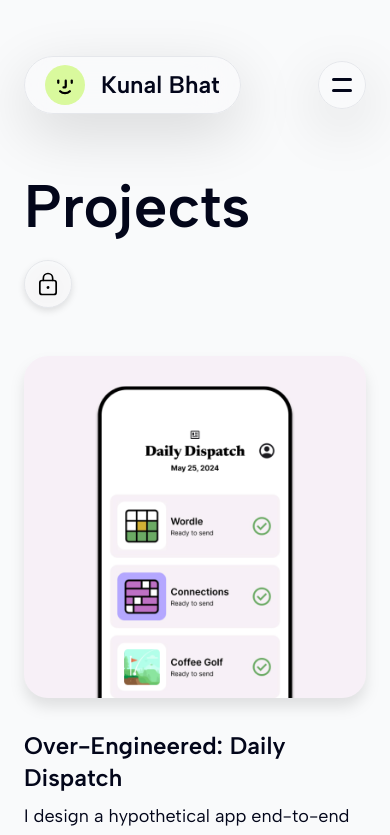
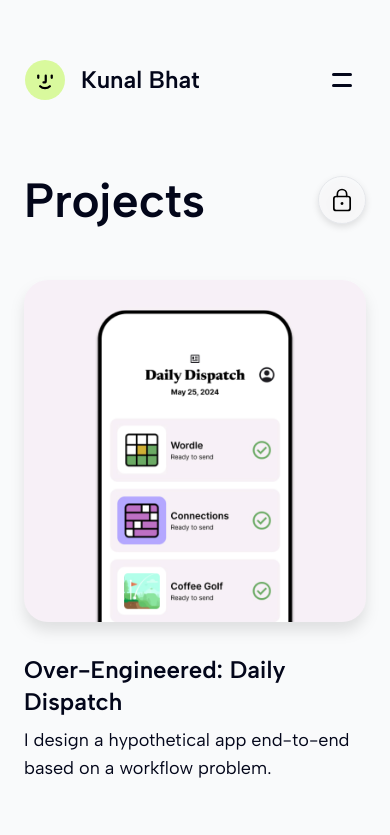
Before and after one commit to kunalbhat/portfolio-2025, a Next.js app: page /work in a window 390 px wide. Shown: the top 835 px of the page. Built offline with nearby package versions, Linux system fonts and the light colour scheme.

Commit message:
site header adjustments

```diff
--- a/src/app/work/page.tsx
+++ b/src/app/work/page.tsx
@@ -1,6 +1,6 @@
 "use client";
 
-import { FormEvent, FocusEvent, useRef, useState } from "react";
+import { FormEvent, FocusEvent, useEffect, useRef, useState } from "react";
 import AnimatedHeadline from "@/components/animated-headline";
 import SiteHeader from "@/components/site-header";
 import Image from "next/image";
@@ -17,6 +17,7 @@
   const [error, setError] = useState(false);
   const [showInput, setShowInput] = useState(false);
   const formRef = useRef<HTMLFormElement | null>(null);
+  const triggerRef = useRef<HTMLButtonElement | null>(null);
   const theme = useTheme("light");
   const trmnlImage = themedAsset(
     "/images/trmnl-spotify-dashboard-mobile",
@@ -55,20 +56,42 @@
     }
   };
 
+  useEffect(() => {
+    if (!showInput || isUnlocked) return;
+    const handleClickOutside = (event: MouseEvent | TouchEvent) => {
+      const target = event.target as Node | null;
+      if (
+        (formRef.current && formRef.current.contains(target)) ||
+        (triggerRef.current && triggerRef.current.contains(target))
+      ) {
+        return;
+      }
+      setShowInput(false);
+      setPassword("");
+      setError(false);
+    };
+    document.addEventListener("mousedown", handleClickOutside);
+    document.addEventListener("touchstart", handleClickOutside);
+    return () => {
+      document.removeEventListener("mousedown", handleClickOutside);
+      document.removeEventListener("touchstart", handleClickOutside);
+    };
+  }, [showInput, isUnlocked]);
+
   return (
     <div className="max-w-8xl px-6 md:px-16 pt-20 md:pt-28 mx-auto transition-colors duration-650 ease-[cubic-bezier(0.25,0.8,0.35,1)]">
       <SiteHeader />
 
       <main className="py-12 min-h-screen">
-        <header className="max-w-8xl my-12 md:my-16 flex flex-col md:flex-row md:items-center md:justify-between gap-4">
-          <div className="max-w-5xl">
+        <header className="max-w-8xl my-12 md:my-16 flex items-center justify-between gap-4">
+          <div className="max-w-5xl flex-1 min-w-0">
             <AnimatedHeadline
-              className="mb-2 md:mb-3 md:text-7xl font-semibold"
+              className="mb-2 md:mb-3 text-5xl md:text-7xl font-semibold"
               text="Projects"
             />
           </div>
 
-          <div className="flex items-center gap-10 self-start md:self-center">
+          <div className="flex items-center gap-3 md:gap-10 self-start md:self-center flex-shrink-0">
             {showInput && !isUnlocked ? (
               <form
                 ref={formRef}
@@ -101,6 +124,7 @@
 
             <button
               type="button"
+              ref={triggerRef}
               onClick={revealInput}
               disabled={isUnlocked}
               className="h-12 w-12 rounded-full grid place-items-center border border-(--border) bg-(--bg-overlay) drop-shadow-md cursor-pointer disabled:cursor-default"
--- a/src/components/site-header.tsx
+++ b/src/components/site-header.tsx
@@ -9,6 +9,7 @@
 export default function SiteHeader() {
   const [isVisible, setIsVisible] = useState(true);
   const [isMenuOpen, setIsMenuOpen] = useState(false);
+  const [hasScrolled, setHasScrolled] = useState(false);
   const { scrollY } = useScroll();
   const mobileMenuRef = useRef<HTMLDivElement | null>(null);
   const mobileToggleRef = useRef<HTMLButtonElement | null>(null);
@@ -18,6 +19,7 @@
 
   useMotionValueEvent(scrollY, "change", (value) => {
     const current = value ?? 0;
+    setHasScrolled(current > 12);
     const delta = current - lastScroll.current;
 
     // Always show near the top
@@ -114,7 +116,11 @@
           <div className="flex items-center gap-6 md:gap-10">
             <Link
               href="/"
-              className="group flex items-center gap-4 px-5 py-2 rounded-full border border-(--border) bg-[color-mix(in_srgb,var(--bg)70%,transparent)] backdrop-blur-xl shadow-[0_18px_60px_rgba(0,0,0,0.14)] transform-gpu transition-all duration-400 ease-[cubic-bezier(0.25,0.8,0.35,1)] hover:opacity-90"
+              className={`group flex items-center gap-4 rounded-full transform-gpu transition-all duration-400 ease-[cubic-bezier(0.25,0.8,0.35,1)] hover:opacity-90 ${
+                hasScrolled
+                  ? "pl-3 pr-5 py-2 border border-(--border) bg-[color-mix(in_srgb,var(--bg)70%,transparent)] backdrop-blur-xl shadow-[0_18px_60px_rgba(0,0,0,0.14)]"
+                  : "border border-transparent bg-transparent shadow-none"
+              }`}
             >
               <motion.div
                 className="h-10 w-10 md:h-12 md:w-12 rounded-full bg-(--accent) flex items-center justify-center shrink-0 overflow-hidden transition-transform duration-300 group-hover:scale-105"
@@ -148,7 +154,11 @@
 
           <div className="flex items-center gap-4">
             <nav
-              className="hidden md:flex items-center gap-8 px-5 py-3 rounded-full border border-(--border) bg-(--bg) shadow-[0_18px_60px_rgba(0,0,0,0.14)] transform-gpu transition-all duration-400 ease-[cubic-bezier(0.25,0.8,0.35,1)]"
+              className={`hidden md:flex items-center gap-8 px-5 py-3 rounded-full transform-gpu transition-all duration-400 ease-[cubic-bezier(0.25,0.8,0.35,1)] ${
+                hasScrolled
+                  ? "border border-(--border) bg-[color-mix(in_srgb,var(--bg)70%,transparent)] backdrop-blur-xl shadow-[0_18px_60px_rgba(0,0,0,0.14)]"
+                  : "border border-transparent bg-transparent shadow-none"
+              }`}
               aria-label="Primary"
             >
               <Link
@@ -177,7 +187,11 @@
             <button
               type="button"
               ref={mobileToggleRef}
-              className="md:hidden h-12 w-12 rounded-full bg-[color-mix(in_srgb,var(--bg)70%,transparent)] border border-(--border) backdrop-blur-xl shadow-[0_18px_60px_rgba(0,0,0,0.14)] grid place-items-center"
+              className={`md:hidden h-12 w-12 rounded-full grid place-items-center transition-all duration-300 ${
+                hasScrolled
+                  ? "bg-[color-mix(in_srgb,var(--bg)70%,transparent)] border border-(--border) backdrop-blur-xl shadow-[0_18px_60px_rgba(0,0,0,0.14)]"
+                  : "bg-transparent border border-transparent shadow-none"
+              }`}
               aria-label={isMenuOpen ? "Close menu" : "Open menu"}
               onClick={() => setIsMenuOpen((open) => !open)}
             >
```
